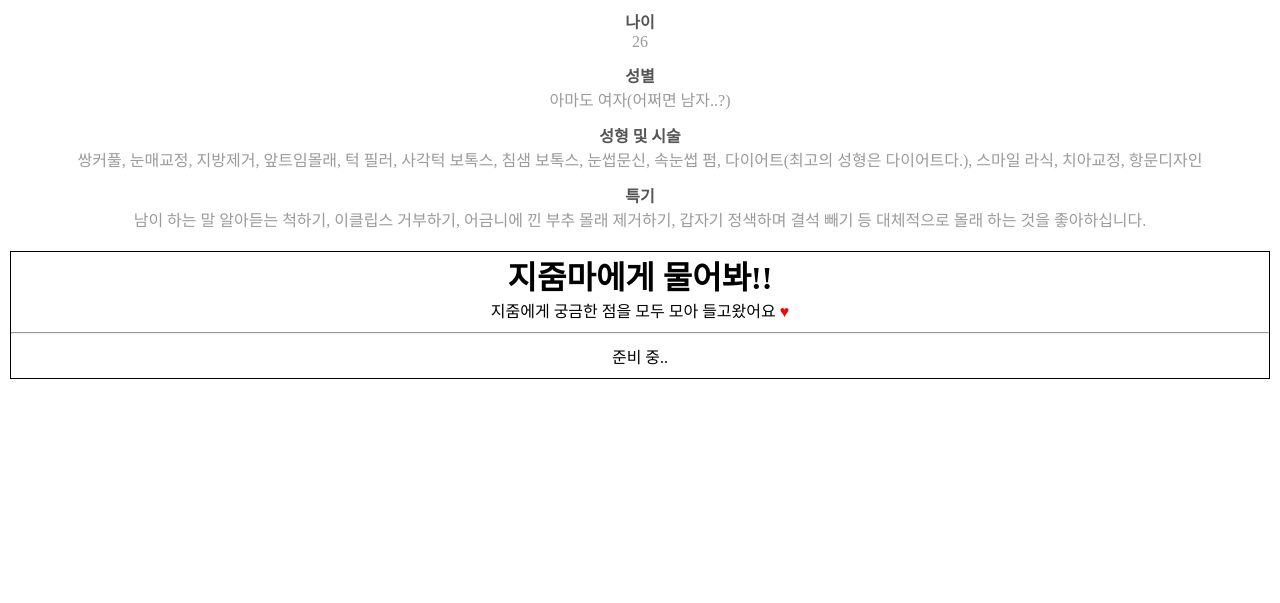
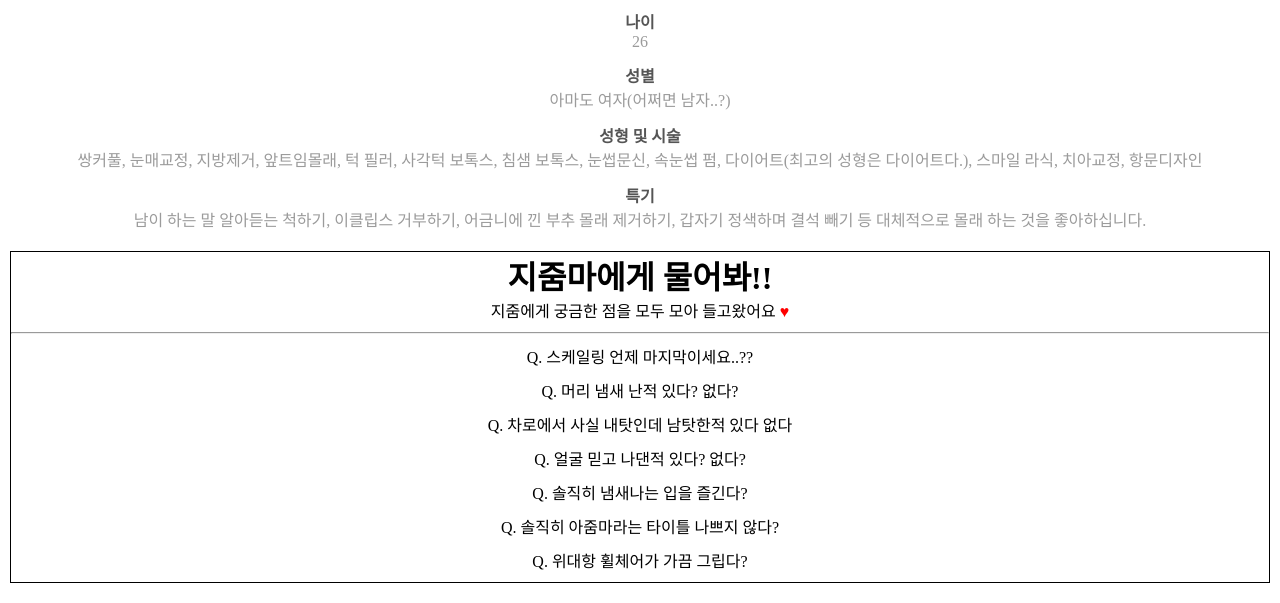
Before and after one commit to keemsujeon9/HBD_jizooomma, a plain HTML site: page 지줌마.html in a window 1280 px wide. Shown: the part 617-1220 px from the top of the page. Before the commit the page ends 1016 px from the top, so only its background shows below. Drawn offline with Linux system fonts and the light colour scheme; a web font is replaced by a local one.

Commit message:
Update 지줌마.html

```diff
--- a/지줌마.html
+++ b/지줌마.html
@@ -32,7 +32,13 @@
                 <h1>지줌마에게 물어봐!!</h1>
                 <p>지줌에게 궁금한 점을 모두 모아 들고왔어요 <span>♥</span></p><hr/>
                 <ul>
-                    <li>준비 중..</li>
+                    <li>Q. 스케일링 언제 마지막이세요..??</li>
+                    <li>Q. 머리 냄새 난적 있다? 없다?</li>
+                    <li>Q. 차로에서 사실 내탓인데 남탓한적 있다 없다</li>
+                    <li>Q. 얼굴 믿고 나댄적 있다? 없다?</li>
+                    <li>Q. 솔직히 냄새나는 입을 즐긴다?</li>
+                    <li>Q. 솔직히 아줌마라는 타이틀 나쁘지 않다?</li>
+                    <li>Q. 위대항 휠체어가 가끔 그립다?</li>
                 </ul>
             </div><!-- .qna end -->
         </div><!-- .inner end -->
```
